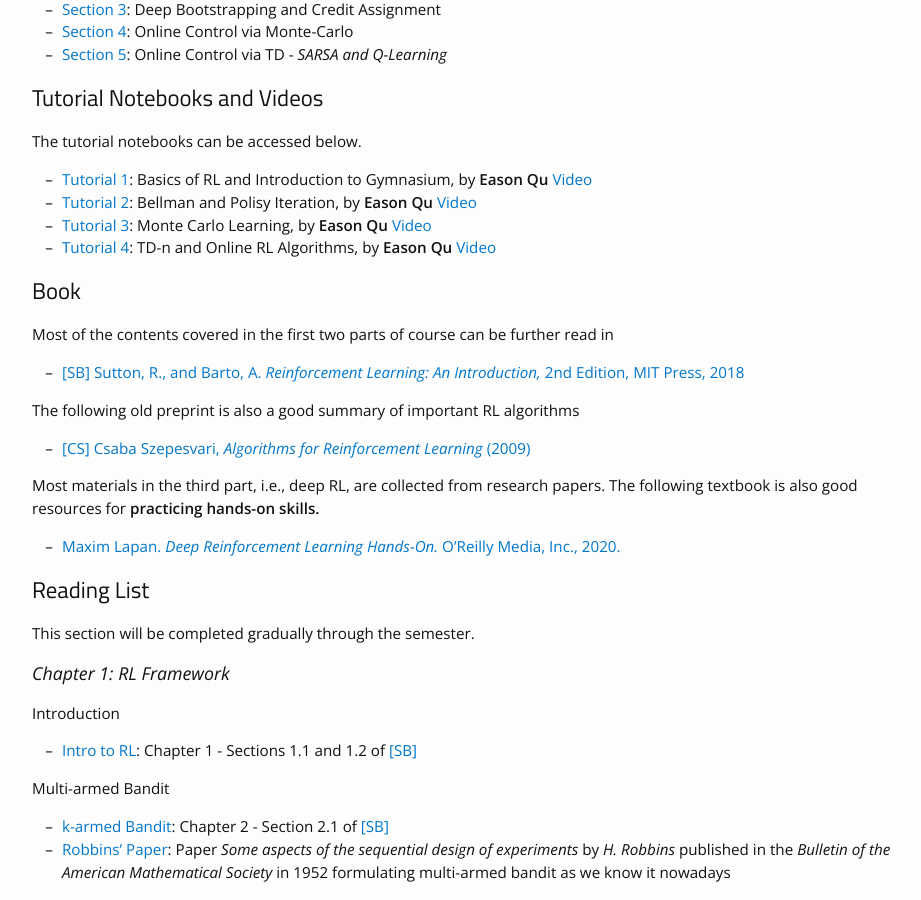
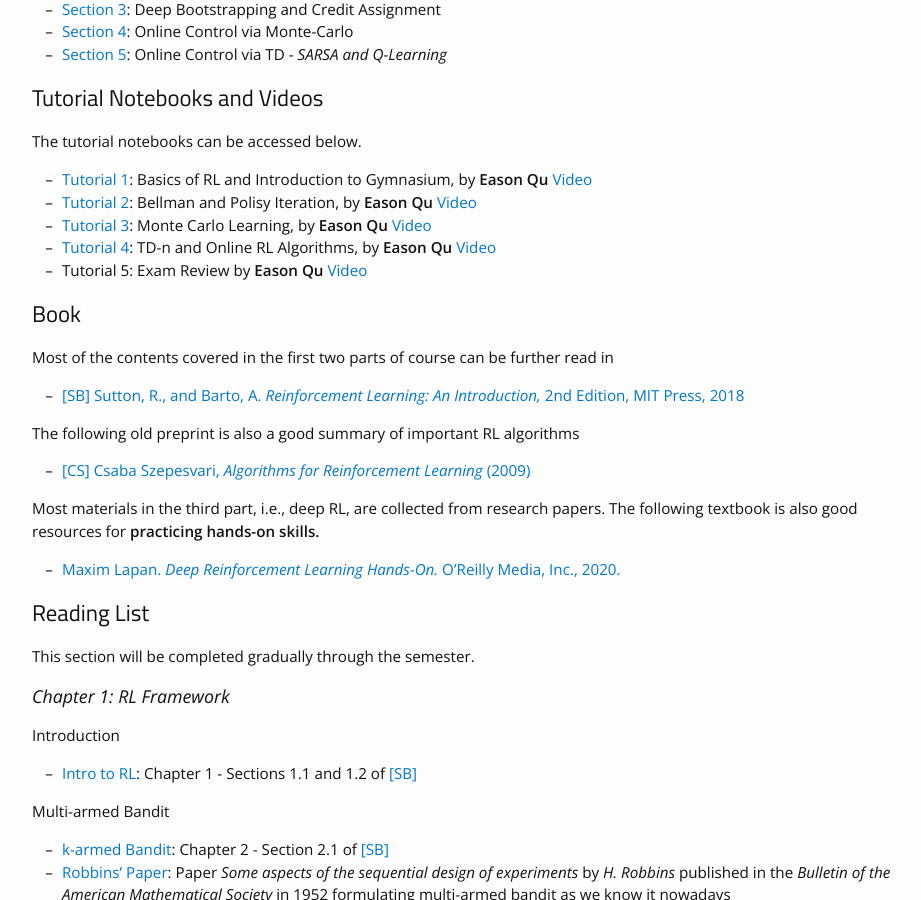
Before and after one commit to bereyhi-courses/rl-utoronto, a Jekyll site: the page built from materials.md, in a window 1280 px wide and 900 px high, scrolled down 845 px. Shown: the whole window, without its empty margins (163-1084 px from the left). Built offline with Jekyll 4.4.1, drawn with Linux system fonts in a browser that asks for light colours; nearby versions of some CDN libraries.

Commit message:
T5 updated

```diff
--- a/materials.md
+++ b/materials.md
@@ -57,6 +57,7 @@ The tutorial notebooks can be accessed below.
 * [Tutorial 2]({{site.baseurl}}/assets/Tutorials/Tutorial_2_RL.zip): Bellman and Polisy Iteration, by __Eason Qu__ [Video](https://play.library.utoronto.ca/watch/4aa2279d2512bc9e111a7aa9e8ae615e)
 * [Tutorial 3]({{site.baseurl}}/assets/Tutorials/Tutorial_3_RL.zip): Monte Carlo Learning, by __Eason Qu__ [Video](https://play.library.utoronto.ca/watch/1a74ade96092f68b3d913c8717d8e5dd)
 * [Tutorial 4]({{site.baseurl}}/assets/Tutorials/Tutorial_4_RL.zip): TD-n and Online RL Algorithms, by __Eason Qu__ [Video](https://play.library.utoronto.ca/watch/b63511c5f8aaa6573efe9a28a2da8271)
+* Tutorial 5: Exam Review by __Eason Qu__ [Video](https://play.library.utoronto.ca/watch/fa06ea4386f5be6a369701c4a34c920c)
 
 ## Book
 
```
